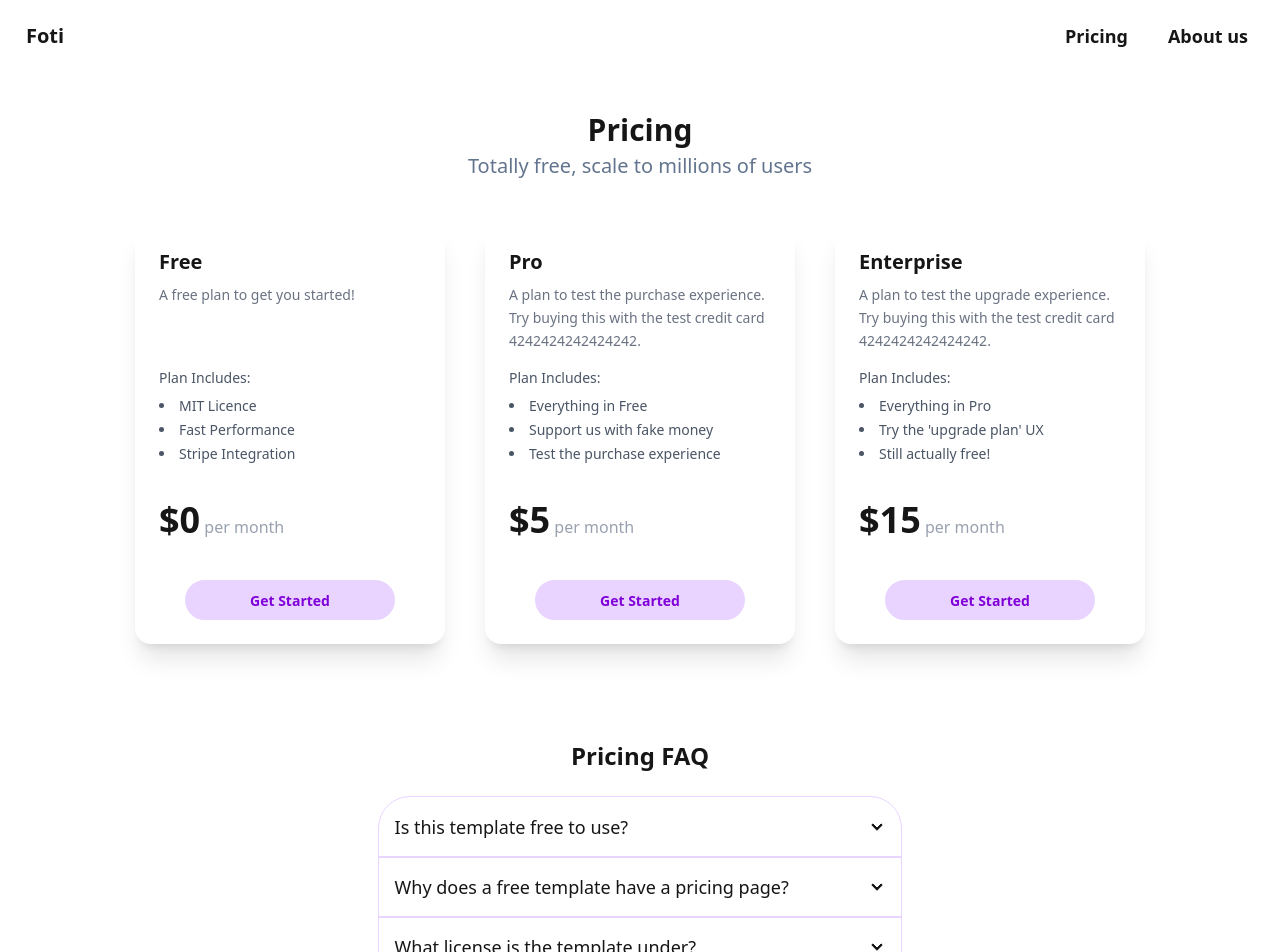
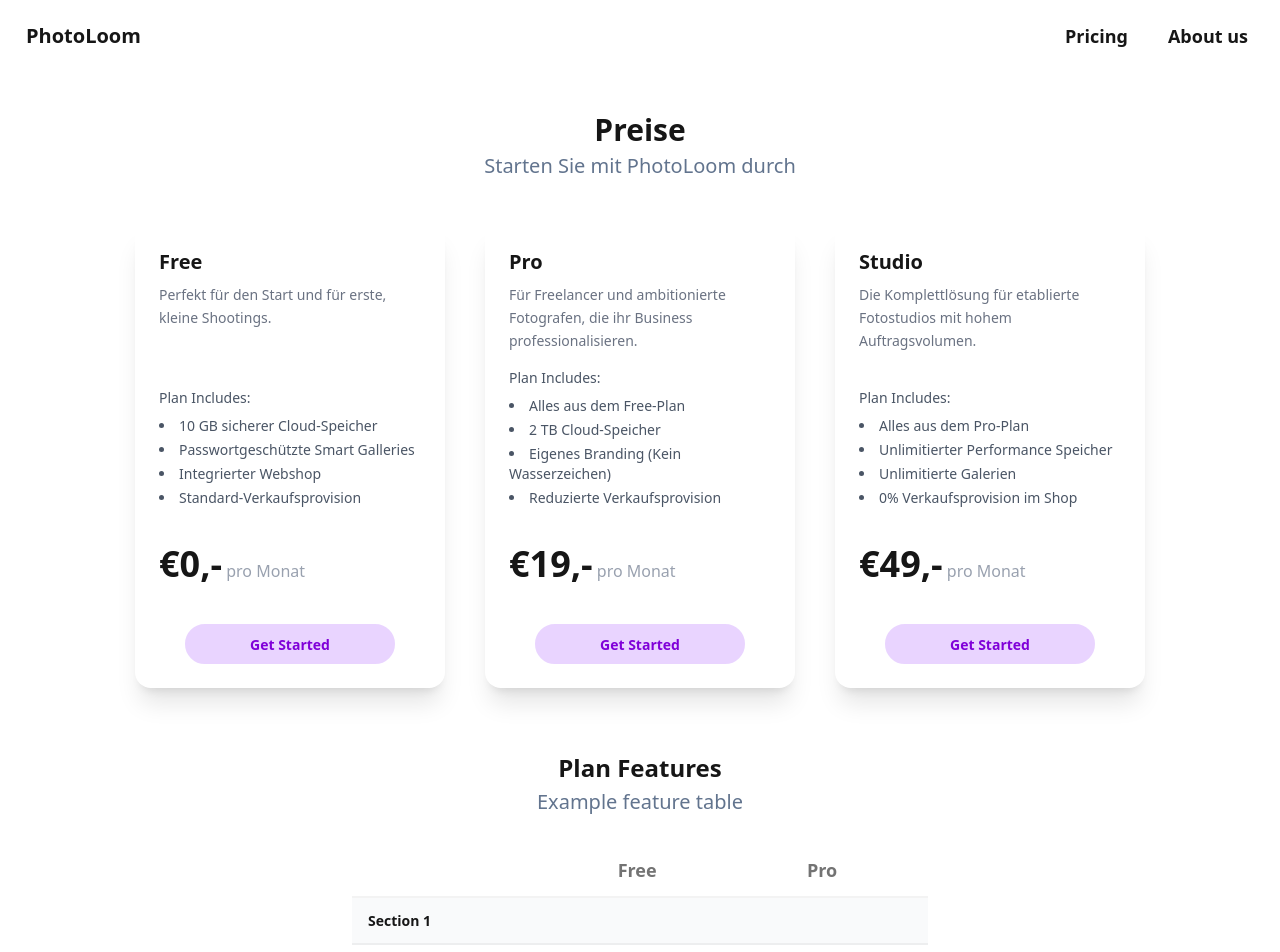
Before and after one commit to FlorianBreuker/dir-webshop, a SvelteKit app: page /pricing in a window 1280 px wide. Shown: the top 952 px of the page. Built offline with nearby package versions, Linux system fonts and the light colour scheme.

Commit message:
pricing und texte

```diff
--- a/src/config.ts
+++ b/src/config.ts
@@ -1,4 +1,4 @@
-export const WebsiteName: string = "Foti"
+export const WebsiteName: string = "PhotoLoom"
 export const WebsiteBaseUrl: string = "https://saasstarter.work"
 export const WebsiteDescription: string =
   "Your digital portfolio and selling platform"
--- a/src/routes/(marketing)/+page.svelte
+++ b/src/routes/(marketing)/+page.svelte
@@ -6,28 +6,19 @@
 
   const features = [
     {
-      name: "Cloud-Speicher & Hosting",
+      name: "Integrierter Webshop",
+      link: "/pricing",
       description:
-        "Sicher auf unseren eigenen Servern gespeichert (DSGVO-konform). Starte mit 10GB gratis in der Freemium-Version.",
-      link: "/pricing",
-      linkText: "Pakete ansehen",
-      newPage: false,
-      svgContent: `<path d="M4.01207 15.7618L5.70156 10.6933C6.46758 8.39525 6.85059 7.24623 7.75684 7.03229C8.6631 6.81835 9.51953 7.67478 11.2324 9.38764L14.6114 12.7666C16.3242 14.4795 17.1807 15.3359 16.9667 16.2422C16.7528 17.1484 15.6038 17.5314 13.3057 18.2975L8.23724 19.987C5.47183 20.9088 4.08912 21.3697 3.35924 20.6398C2.62936 19.9099 3.09026 18.5272 4.01207 15.7618Z" stroke="#1C274C" stroke-width="1.5" stroke-linecap="round"/>
-<path d="M12.2351 18.3461C12.2351 18.3461 11.477 16.0649 11.477 14.5552C11.477 13.0454 12.2351 10.7643 12.2351 10.7643M8.06517 19.4833C8.06517 19.4833 7.42484 16.7314 7.307 14.9343C7.11229 11.965 8.06517 7.35254 8.06517 7.35254" stroke="#1C274C" stroke-width="1.5" stroke-linecap="round"/>
-<path d="M14.5093 10.0061L14.6533 9.28614C14.7986 8.55924 15.3224 7.96597 16.0256 7.73155C16.7289 7.49714 17.2526 6.90387 17.398 6.17697L17.542 5.45703" stroke="#1C274C" stroke-width="1.5" stroke-linecap="round"/>
-<path d="M17.5688 12.2533L17.7817 12.3762C18.4388 12.7556 19.265 12.6719 19.8327 12.1685C20.3468 11.7126 21.0789 11.597 21.7085 11.8723L22 11.9997" stroke="#1C274C" stroke-width="1.5" stroke-linecap="round"/>
-<path d="M10.5352 3C10.1977 3.55206 10.2823 4.26344 10.7399 4.72097L10.8377 4.81885C11.2309 5.21201 11.3759 5.78959 11.215 6.32182" stroke="#1C274C" stroke-width="1.5" stroke-linecap="round"/>
-<path d="M13.561 4.39648C13.7621 4.19542 13.8626 4.09489 13.9788 4.05804C14.0772 4.02688 14.1827 4.02688 14.281 4.05804C14.3973 4.09489 14.4978 4.19542 14.6989 4.39648C14.8999 4.59753 15.0004 4.69806 15.0373 4.8143C15.0685 4.91262 15.0685 5.01817 15.0373 5.11648C15.0004 5.23272 14.8999 5.33325 14.6989 5.53431C14.4978 5.73536 14.3973 5.83589 14.281 5.87274C14.1827 5.90391 14.0772 5.90391 13.9788 5.87274C13.8626 5.83589 13.7621 5.73536 13.561 5.53431C13.36 5.33325 13.2594 5.23272 13.2226 5.11648C13.1914 5.01817 13.1914 4.91262 13.2226 4.8143C13.2594 4.69806 13.36 4.59753 13.561 4.39648Z" fill="#1C274C"/>
-<path d="M19.4682 7.46822C19.7136 7.22283 19.8363 7.10014 19.9747 7.04681C20.1367 6.9844 20.3161 6.9844 20.4781 7.04681C20.6165 7.10014 20.7392 7.22283 20.9846 7.46822C21.23 7.71362 21.3527 7.83631 21.406 7.97472C21.4684 8.1367 21.4684 8.31609 21.406 8.47807C21.3527 8.61649 21.23 8.73918 20.9846 8.98457C20.7392 9.22996 20.6165 9.35266 20.4781 9.40599C20.3161 9.4684 20.1367 9.4684 19.9747 9.40599C19.8363 9.35266 19.7136 9.22996 19.4682 8.98457C19.2228 8.73918 19.1001 8.61649 19.0468 8.47807C18.9844 8.31609 18.9844 8.1367 19.0468 7.97472C19.1001 7.83631 19.2228 7.71362 19.4682 7.46822Z" fill="#1C274C"/>
-<path d="M6.92712 3.94079C7.13659 3.73132 7.47621 3.73132 7.68567 3.94079C7.89514 4.15026 7.89514 4.48988 7.68567 4.69935C7.47621 4.90882 7.13659 4.90882 6.92712 4.69935C6.71765 4.48988 6.71765 4.15026 6.92712 3.94079Z" fill="#1C274C"/>
-<path d="M19.058 15.3134C19.2674 15.1039 19.6071 15.1039 19.8165 15.3134C20.026 15.5228 20.026 15.8624 19.8165 16.0719C19.6071 16.2814 19.2674 16.2814 19.058 16.0719C18.8485 15.8624 18.8485 15.5228 19.058 15.3134Z" fill="#1C274C"/>
-<path d="M17.5 9.74145C17.7095 9.53198 18.0491 9.53198 18.2586 9.74145C18.468 9.95092 18.468 10.2905 18.2586 10.5C18.0491 10.7095 17.7095 10.7095 17.5 10.5C17.2905 10.2905 17.2905 9.95092 17.5 9.74145Z" fill="#1C274C"/>`
+        "Deine Kunden können direkt über den freigegebenen Galerie-Link Fotos als digitale Downloads oder Prints kaufen.",
+      svgContent: `<path d="M12 6V18" stroke="#1C274C" stroke-width="1.5" stroke-linecap="round"/>
+<path d="M15 9.5C15 8.11929 13.6569 7 12 7C10.3431 7 9 8.11929 9 9.5C9 10.8807 10.3431 12 12 12C13.6569 12 15 13.1193 15 14.5C15 15.8807 13.6569 17 12 17C10.3431 17 9 15.8807 9 14.5" stroke="#1C274C" stroke-width="1.5" stroke-linecap="round"/>
+<path d="M7 3.33782C8.47087 2.48697 10.1786 2 12 2C17.5228 2 22 6.47715 22 12C22 17.5228 17.5228 22 12 22C6.47715 22 2 17.5228 2 12C2 10.1786 2.48697 8.47087 3.33782 7" stroke="#1C274C" stroke-width="1.5" stroke-linecap="round"/>`
     },
     {
       name: "Sichere Smart Galleries",
       link: "/login",
       description:
-        "Unterteile deine Shootings für Klienten. Teile passwortgeschützte Links mit Hochzeitsgästen oder Eltern von Schulkindern.",
+        "Unterteile deine Shootings für Klienten. Teile passwortgeschützte Links mit deinen Clienten.",
       svgContent: `<path
                   d="M14.2084 13.5521C16.3025 13.5521 18 11.8615 18 9.77606C18 7.6906 16.3025 6 14.2084 6C12.1144 6 10.4169 7.6906 10.4169 9.77606C10.4169 10.742 10.8578 11.4446 10.8578 11.4446L6.27264 16.011C6.0669 16.2159 5.77886 16.7486 6.27264 17.2404L6.8017 17.7673C7.00743 17.9429 7.52471 18.1888 7.94796 17.7673L8.56519 17.1526C9.18242 17.7673 9.88782 17.416 10.1523 17.0647C10.5932 16.45 10.0642 15.8353 10.0642 15.8353L10.2405 15.6597C11.087 16.5027 11.8277 16.011 12.0922 15.6597C12.5331 15.045 12.0922 14.4303 12.0922 14.4303C11.9159 14.079 11.5632 14.079 12.004 13.64L12.5331 13.113C12.9564 13.4643 13.8264 13.5521 14.2084 13.5521Z"
                   stroke="#1C274C"
@@ -42,13 +33,21 @@
                 />`
     },
     {
-      name: "Integrierter Webshop",
+      name: "Cloud-Speicher",
+      description:
+        "Sicher auf unseren europäischen Servern gespeichert. Starte mit 10GB kostenlos.",
       link: "/pricing",
-      description:
-        "Deine Kunden können direkt über den freigegebenen Galerie-Link Fotos als digitale Downloads oder Prints kaufen.",
-      svgContent: `<path d="M12 6V18" stroke="#1C274C" stroke-width="1.5" stroke-linecap="round"/>
-<path d="M15 9.5C15 8.11929 13.6569 7 12 7C10.3431 7 9 8.11929 9 9.5C9 10.8807 10.3431 12 12 12C13.6569 12 15 13.1193 15 14.5C15 15.8807 13.6569 17 12 17C10.3431 17 9 15.8807 9 14.5" stroke="#1C274C" stroke-width="1.5" stroke-linecap="round"/>
-<path d="M7 3.33782C8.47087 2.48697 10.1786 2 12 2C17.5228 2 22 6.47715 22 12C22 17.5228 17.5228 22 12 22C6.47715 22 2 17.5228 2 12C2 10.1786 2.48697 8.47087 3.33782 7" stroke="#1C274C" stroke-width="1.5" stroke-linecap="round"/>`
+      linkText: "Pakete ansehen",
+      svgContent: `<path d="M4.01207 15.7618L5.70156 10.6933C6.46758 8.39525 6.85059 7.24623 7.75684 7.03229C8.6631 6.81835 9.51953 7.67478 11.2324 9.38764L14.6114 12.7666C16.3242 14.4795 17.1807 15.3359 16.9667 16.2422C16.7528 17.1484 15.6038 17.5314 13.3057 18.2975L8.23724 19.987C5.47183 20.9088 4.08912 21.3697 3.35924 20.6398C2.62936 19.9099 3.09026 18.5272 4.01207 15.7618Z" stroke="#1C274C" stroke-width="1.5" stroke-linecap="round"/>
+<path d="M12.2351 18.3461C12.2351 18.3461 11.477 16.0649 11.477 14.5552C11.477 13.0454 12.2351 10.7643 12.2351 10.7643M8.06517 19.4833C8.06517 19.4833 7.42484 16.7314 7.307 14.9343C7.11229 11.965 8.06517 7.35254 8.06517 7.35254" stroke="#1C274C" stroke-width="1.5" stroke-linecap="round"/>
+<path d="M14.5093 10.0061L14.6533 9.28614C14.7986 8.55924 15.3224 7.96597 16.0256 7.73155C16.7289 7.49714 17.2526 6.90387 17.398 6.17697L17.542 5.45703" stroke="#1C274C" stroke-width="1.5" stroke-linecap="round"/>
+<path d="M17.5688 12.2533L17.7817 12.3762C18.4388 12.7556 19.265 12.6719 19.8327 12.1685C20.3468 11.7126 21.0789 11.597 21.7085 11.8723L22 11.9997" stroke="#1C274C" stroke-width="1.5" stroke-linecap="round"/>
+<path d="M10.5352 3C10.1977 3.55206 10.2823 4.26344 10.7399 4.72097L10.8377 4.81885C11.2309 5.21201 11.3759 5.78959 11.215 6.32182" stroke="#1C274C" stroke-width="1.5" stroke-linecap="round"/>
+<path d="M13.561 4.39648C13.7621 4.19542 13.8626 4.09489 13.9788 4.05804C14.0772 4.02688 14.1827 4.02688 14.281 4.05804C14.3973 4.09489 14.4978 4.19542 14.6989 4.39648C14.8999 4.59753 15.0004 4.69806 15.0373 4.8143C15.0685 4.91262 15.0685 5.01817 15.0373 5.11648C15.0004 5.23272 14.8999 5.33325 14.6989 5.53431C14.4978 5.73536 14.3973 5.83589 14.281 5.87274C14.1827 5.90391 14.0772 5.90391 13.9788 5.87274C13.8626 5.83589 13.7621 5.73536 13.561 5.53431C13.36 5.33325 13.2594 5.23272 13.2226 5.11648C13.1914 5.01817 13.1914 4.91262 13.2226 4.8143C13.2594 4.69806 13.36 4.59753 13.561 4.39648Z" fill="#1C274C"/>
+<path d="M19.4682 7.46822C19.7136 7.22283 19.8363 7.10014 19.9747 7.04681C20.1367 6.9844 20.3161 6.9844 20.4781 7.04681C20.6165 7.10014 20.7392 7.22283 20.9846 7.46822C21.23 7.71362 21.3527 7.83631 21.406 7.97472C21.4684 8.1367 21.4684 8.31609 21.406 8.47807C21.3527 8.61649 21.23 8.73918 20.9846 8.98457C20.7392 9.22996 20.6165 9.35266 20.4781 9.40599C20.3161 9.4684 20.1367 9.4684 19.9747 9.40599C19.8363 9.35266 19.7136 9.22996 19.4682 8.98457C19.2228 8.73918 19.1001 8.61649 19.0468 8.47807C18.9844 8.31609 18.9844 8.1367 19.0468 7.97472C19.1001 7.83631 19.2228 7.71362 19.4682 7.46822Z" fill="#1C274C"/>
+<path d="M6.92712 3.94079C7.13659 3.73132 7.47621 3.73132 7.68567 3.94079C7.89514 4.15026 7.89514 4.48988 7.68567 4.69935C7.47621 4.90882 7.13659 4.90882 6.92712 4.69935C6.71765 4.48988 6.71765 4.15026 6.92712 3.94079Z" fill="#1C274C"/>
+<path d="M19.058 15.3134C19.2674 15.1039 19.6071 15.1039 19.8165 15.3134C20.026 15.5228 20.026 15.8624 19.8165 16.0719C19.6071 16.2814 19.2674 16.2814 19.058 16.0719C18.8485 15.8624 18.8485 15.5228 19.058 15.3134Z" fill="#1C274C"/>
+<path d="M17.5 9.74145C17.7095 9.53198 18.0491 9.53198 18.2586 9.74145C18.468 9.95092 18.468 10.2905 18.2586 10.5C18.0491 10.7095 17.7095 10.7095 17.5 10.5C17.2905 10.2905 17.2905 9.95092 17.5 9.74145Z" fill="#1C274C"/>`
     }
   ]
 </script>
@@ -81,7 +80,8 @@
         <span> Cloud für Fotografen</span>
       </div>
       <div class="mt-6 md:mt-10 text-sm md:text-lg">
-        Verwalte deine Kunden, teile passwortgeschützte Galerien mit Hochzeitsgästen oder Schulen und verkaufe deine Bilder automatisiert über unseren integrierten Webshop.
+        Verwalte deine Kunden, teile passwortgeschützte Galerien mit Hochzeitsgästen oder Schulen und verkaufe deine
+        Bilder automatisiert über unseren integrierten Webshop.
       </div>
       <div
         class="mt-6 md:mt-10 flex flex-row flex-wrap gap-4 place-content-center"
--- a/src/routes/(marketing)/pricing/+page.svelte
+++ b/src/routes/(marketing)/pricing/+page.svelte
@@ -1,6 +1,6 @@
 <script lang="ts">
   import PricingModule from "./pricing_module.svelte"
-  import { WebsiteName } from "./../../../config"
+  import { WebsiteName } from "../../../config"
 
   type PlanFeatureRow = {
     name: string
@@ -49,71 +49,18 @@
 </script>
 
 <svelte:head>
-  <title>Pricing</title>
-  <meta name="description" content="Pricing - {WebsiteName}" />
+  <title>Preise</title>
+  <meta name="description" content="Preise - {WebsiteName}" />
 </svelte:head>
 
 <div class="min-h-[70vh] pb-8 pt-[5vh] px-4">
-  <h1 class="text-3xl font-bold text-center">Pricing</h1>
+  <h1 class="text-3xl font-bold text-center">Preise</h1>
   <h2 class="text-xl text-center text-slate-500 mt-1 pb-3">
-    Totally free, scale to millions of users
+    Starten Sie mit PhotoLoom durch
   </h2>
 
   <div class="w-full my-8">
-    <PricingModule callToAction="Get Started" highlightedPlanId="pro" />
-    <h1 class="text-2xl font-bold text-center mt-24">Pricing FAQ</h1>
-    <div class="flex place-content-center">
-      <div class="join join-vertical max-w-xl py-6 mx-auto">
-        <div class="collapse collapse-arrow join-item border border-primary">
-          <input type="radio" name="faq-accordion" />
-          <div class="collapse-title text-lg font-medium">
-            Is this template free to use?
-          </div>
-          <div class="collapse-content">
-            <p>Yup! This template is free to use for any project.</p>
-          </div>
-        </div>
-        <div class="collapse collapse-arrow join-item border border-primary">
-          <input type="radio" name="faq-accordion" />
-          <div class="collapse-title text-lg font-medium">
-            Why does a free template have a pricing page?
-          </div>
-          <div class="collapse-content">
-            <p>
-              The pricing page is part of the boilerplate. It shows how the
-              pricing page integrates into the billing portal and the Stripe
-              Checkout flows.
-            </p>
-          </div>
-        </div>
-        <div class="collapse collapse-arrow join-item border border-primary">
-          <input type="radio" name="faq-accordion" />
-          <div class="collapse-title text-lg font-medium">
-            What license is the template under?
-          </div>
-          <div class="collapse-content">
-            <p>The template is under the MIT license.</p>
-          </div>
-        </div>
-        <div class="collapse collapse-arrow join-item border border-primary">
-          <input type="radio" name="faq-accordion" />
-          <div class="collapse-title text-lg font-medium">
-            Can I try out purchase flows without real a credit card?
-          </div>
-          <div class="collapse-content">
-            <p>
-              Our demo page <a href="https://saasstarter.work" class="link"
-                >SaasStarter.work</a
-              > has a functional demo page, using Stripe's test environment.
-            </p>
-            <p class="mt-4">
-              You can use the credit card number 4242 4242 4242 4242 with any
-              future expiry date to test the payment and upgrade flows.
-            </p>
-          </div>
-        </div>
-      </div>
-    </div>
+    <PricingModule callToAction="Get Started" highlightedPlanId="free" />
 
     <svg style="display:none" version="2.0">
       <defs>
--- a/src/routes/(marketing)/pricing/pricing_plans.ts
+++ b/src/routes/(marketing)/pricing/pricing_plans.ts
@@ -4,40 +4,42 @@ export const pricingPlans = [
   {
     id: "free",
     name: "Free",
-    description: "A free plan to get you started!",
-    price: "$0",
-    priceIntervalName: "per month",
-    stripe_price_id: null,
-    features: ["MIT Licence", "Fast Performance", "Stripe Integration"],
+    description: "Perfekt für den Start und für erste, kleine Shootings.",
+    price: "€0,-",
+    priceIntervalName: " pro Monat",
+    features: [
+      "10 GB sicherer Cloud-Speicher",
+      "Passwortgeschützte Smart Galleries",
+      "Integrierter Webshop",
+      "Standard-Verkaufsprovision",
+    ],
   },
   {
     id: "pro",
     name: "Pro",
     description:
-      "A plan to test the purchase experience. Try buying this with the test credit card 4242424242424242.",
-    price: "$5",
-    priceIntervalName: "per month",
-    stripe_price_id: "price_1NkdZCHMjzZ8mGZnRSjUm4yA",
-    stripe_product_id: "prod_OXj1CcemGMWOlU",
+      "Für Freelancer und ambitionierte Fotografen, die ihr Business professionalisieren.",
+    price: "€19,-",
+    priceIntervalName: " pro Monat",
     features: [
-      "Everything in Free",
-      "Support us with fake money",
-      "Test the purchase experience",
+      "Alles aus dem Free-Plan",
+      "2 TB Cloud-Speicher",
+      "Eigenes Branding (Kein Wasserzeichen)",
+      "Reduzierte Verkaufsprovision",
     ],
   },
   {
-    id: "enterprise",
-    name: "Enterprise",
+    id: "studio",
+    name: "Studio",
     description:
-      "A plan to test the upgrade experience. Try buying this with the test credit card 4242424242424242.",
-    price: "$15",
-    priceIntervalName: "per month",
-    stripe_price_id: "price_1Nkda2HMjzZ8mGZn4sKvbDAV",
-    stripe_product_id: "prod_OXj20YNpHYOXi7",
+      "Die Komplettlösung für etablierte Fotostudios mit hohem Auftragsvolumen.",
+    price: "€49,-",
+    priceIntervalName: " pro Monat",
     features: [
-      "Everything in Pro",
-      "Try the 'upgrade plan' UX",
-      "Still actually free!",
+      "Alles aus dem Pro-Plan",
+      "Unlimitierter Performance Speicher",
+      "Unlimitierte Galerien",
+      "0% Verkaufsprovision im Shop",
     ],
   },
 ]
```
Also changed, not shown: src/routes/(marketing)/login/+layout.svelte (+0 -11 lines).
